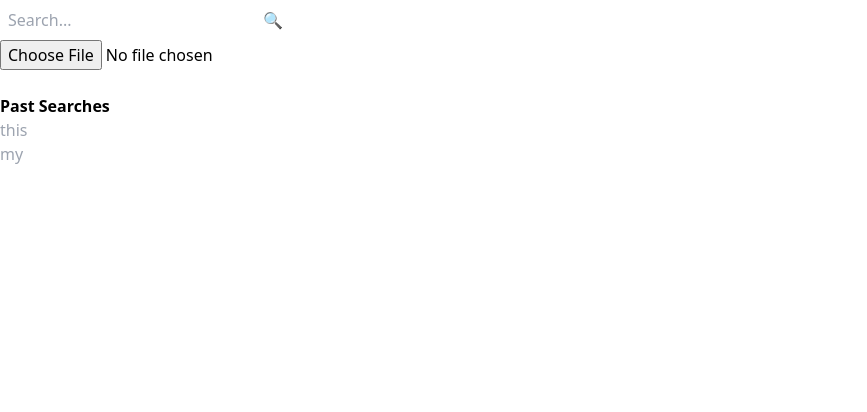
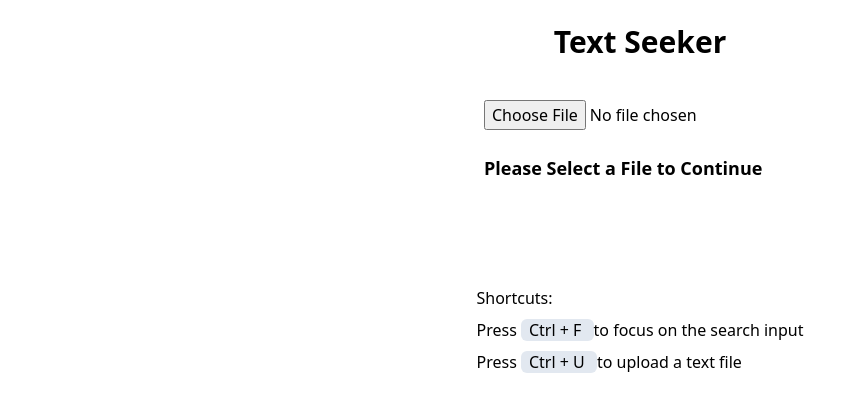
Before and after one commit to HimanshuSingh-08/TextSeeker, a React (Vite) app: page / in a window 1280 px wide. Shown: the top 412 px of the page, without its empty margins (0-867 px from the left). Built offline with nearby package versions, Linux system fonts and the light colour scheme.

Commit message:
refactor textrenderer code

```diff
--- a/src/Components/TextSeeker/TextSeeker.jsx
+++ b/src/Components/TextSeeker/TextSeeker.jsx
@@ -7,14 +7,53 @@ import SearchHistory from "../SearchHistory/SearchHistory";
 export default function TextSeeker() {
   const [searchTerm, setSearchTerm] = useState("");
   const [textFileContent, setTextFileContent] = useState("");
-  const [searchHistory , setSearchHistory] = useState(["this ", "my"]);
+  const [searchHistory, setSearchHistory] = useState([]);
 
   return (
     <>
-      <SearchBar setSearchTerm={setSearchTerm} searchTerm={searchTerm} setSearchHistory={setSearchHistory} />
-      <Textrenderer text={textFileContent} searchTerm={searchTerm} />
-      <TextFileInput setTextFileContent={setTextFileContent} />
-      <SearchHistory searchHistory={searchHistory} setSearchTerm ={setSearchTerm}/>
+      <div className="flex items-center flex-col mt-6">
+        <div className="text-3xl font-extrabold mb-10">Text Seeker</div>
+        <div className="">
+          <TextFileInput setTextFileContent={setTextFileContent} />
+          {textFileContent.length > 0 ? (
+            <SearchBar
+              setSearchTerm={setSearchTerm}
+              searchTerm={searchTerm}
+              setSearchHistory={setSearchHistory}
+            />
+          ) : (
+            <div className="font-bold text-lg">
+              Please Select a File to Continue
+            </div>
+          )}
+        </div>
+        <div className="w-10/12 mt-16 flex flex-col md:flex-row">
+          <div className="w-full md:w-10/12 md:mr-4">
+            <Textrenderer text={textFileContent} searchTerm={searchTerm} />
+          </div>
+          <div>
+            <SearchHistory
+              searchHistory={searchHistory}
+              setSearchTerm={setSearchTerm}
+            />
+          </div>
+        </div>
+        <div className="mt-10">
+          <div className="font-normal mb-2">Shortcuts:</div>
+          <div>
+            Press{" "}
+            <span className="bg-slate-200 px-2 rounded-md">Ctrl + F </span>
+            {"  "}
+            to focus on the search input
+          </div>
+          <div className="mt-2">
+            Press{" "}
+            <span className="bg-slate-200 px-2 rounded-md ">Ctrl + U </span>
+            {"  "}
+            to upload a text file
+          </div>
+        </div>
+      </div>
     </>
   );
 }
```
